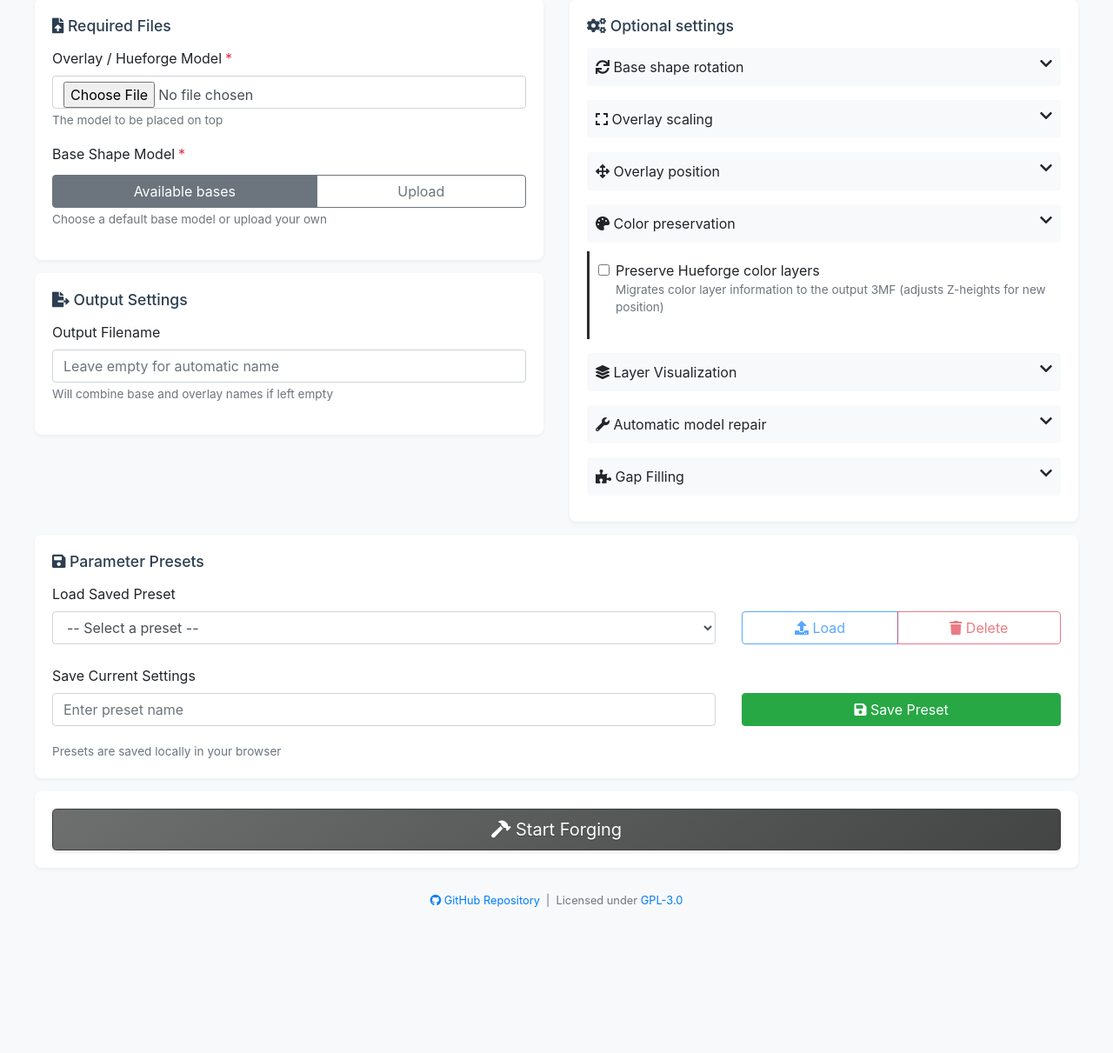
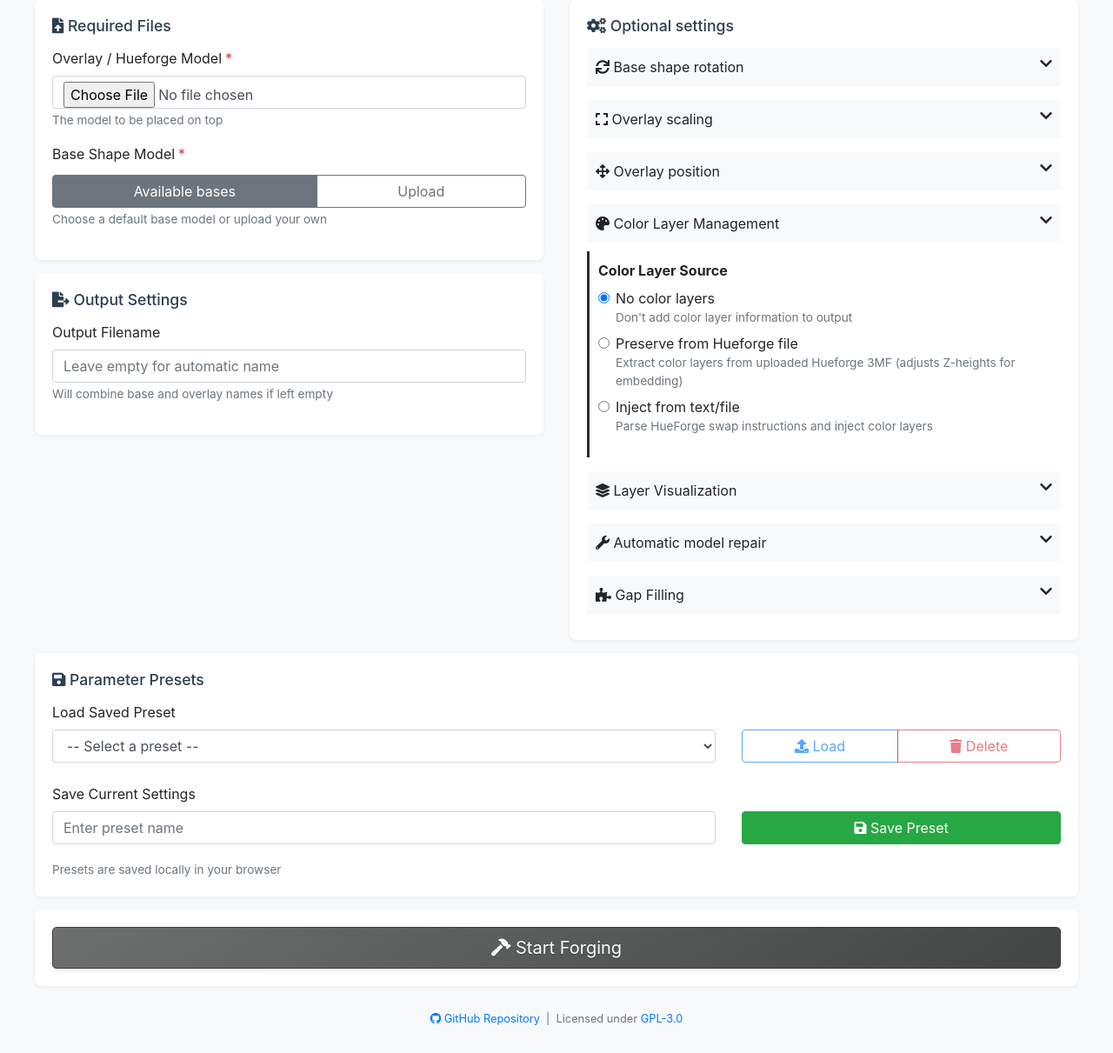
Before and after one commit to S1N4X/SmithForge-WebUI, a FastAPI app: template web/templates/index.html in a window 1280 px wide, after a click on "Color Layer Management". Shown: the part 846-2057 px from the top of the page at 87% size. Before the commit the page ends 1889 px from the top, so only its background shows below. Run offline with FastAPI, Linux system fonts and the light colour scheme; the template is opened without the code that fills it, so the values that code supplies are empty; some libraries are stand-ins or nearby versions.

Commit message:
Implement text-based color layer injection for HueForge swap instructions
Features:
- Added color mode selection (none/preserve/inject) to replace checkbox
- New textarea and file upload for HueForge swap instructions text
- Mutual exclusivity between preserve and inject color modes
- Updated web UI with improved layout and validation
- Modified backend to handle text injection parameters
- Updated CLAUDE.md with comprehensive color layer documentation

UI Changes:
- Radio button group for color layer mode selection
- Collapsible section for swap instructions input
- Support for both textarea input and file upload
- Improved form validation and user feedback

Backend Changes:
- Replaced preserve_colors bool with color_mode string parameter
- Added swap_instructions_text and swap_instructions_file handling
- Pass text directly to smithforge via --inject-colors-text parameter
- Updated submodule to latest with text parsing support

This feature allows users to manually specify color layers using
HueForge's swap instruction format as an alternative to preserving
layers from the original file.

🤖 Generated with [Claude Code](https://claude.com/claude-code)

Co-Authored-By: Claude <noreply@anthropic.com>

```diff
--- a/web/main.py
+++ b/web/main.py
@@ -56,7 +56,7 @@ def get_form(
     xshift: float = None,
     yshift: float = None,
     zshift: float = None,
-    preserve_colors: bool = True
+    color_mode: str = "none"
 ):
     """
     Render the main HTML form that allows the user
@@ -74,7 +74,7 @@ def get_form(
         "xshift": xshift,
         "yshift": yshift,
         "zshift": zshift,
-        "preserve_colors": preserve_colors,
+        "color_mode": color_mode,
         "default_base_models": default_base_models
     })
 
@@ -213,7 +213,9 @@ async def run_smithforge(
     xshift: str = Form(""),  # Accept as string, parse later
     yshift: str = Form(""),  # Accept as string, parse later
     zshift: str = Form(""),  # Accept as string, parse later
-    preserve_colors: bool = Form(True),  # Default to True (enabled)
+    color_mode: str = Form("none"),  # Color layer mode: none, preserve, inject
+    swap_instructions_text: str = Form(""),  # Text swap instructions
+    swap_instructions_file: UploadFile = File(None),  # Text file with swap instructions
     auto_repair: bool = Form(False),  # Auto-repair mesh issues
     fill_gaps: bool = Form(False),  # Fill gaps between overlay and base
 ):
@@ -295,9 +297,24 @@ async def run_smithforge(
     if scaledown:
         command.append("--scaledown")
 
-    # If preserve_colors is checked, pass the --preserve-colors flag
-    if preserve_colors:
+    # Handle color layer mode
+    if color_mode == "preserve":
         command.append("--preserve-colors")
+    elif color_mode == "inject":
+        # Get swap instructions text (from textarea or file)
+        swap_text = swap_instructions_text.strip()
+
+        # If file is provided, read it and prefer file content over textarea
+        if swap_instructions_file and swap_instructions_file.filename:
+            file_content = await swap_instructions_file.read()
+            swap_text = file_content.decode('utf-8')
+
+        if swap_text:
+            # Pass the text directly as an argument
+            command += ["--inject-colors-text", swap_text]
+        else:
+            # No text provided - should show error but let smithforge handle it
+            print("⚠️  Warning: Inject mode selected but no swap instructions provided")
 
     # If auto_repair is checked, pass the --auto-repair flag
     if auto_repair:
@@ -360,9 +377,9 @@ async def run_smithforge(
                 "xshift": xshift_val,
                 "yshift": yshift_val,
                 "zshift": zshift_val,
-                "preserve_colors": preserve_colors,
+                "color_mode": color_mode,
                 "auto_repair": auto_repair,
-                #DEV: "fill": fill
+                "fill_gaps": fill_gaps
             }
         )
     else:
--- a/web/templates/index.html
+++ b/web/templates/index.html
@@ -295,14 +295,54 @@
                         </div>
 
                         <div class="optional-toggle mt-3" onclick="toggleSection('colors')">
-                            <i class="fas fa-palette"></i>  Color preservation
+                            <i class="fas fa-palette"></i>  Color Layer Management
                             <i class="fas fa-chevron-down float-right"></i>
                         </div>
                         <div id="colors" class="optional-section">
-                            <div class="form-group form-check">
-                                <input type="checkbox" class="form-check-input" id="preserve_colors" name="preserve_colors" {% if preserve_colors %}checked{% endif %}>
-                                <label class="form-check-label" for="preserve_colors">Preserve Hueforge color layers</label>
-                                <small class="help-text d-block">Migrates color layer information to the output 3MF (adjusts Z-heights for new position)</small>
+                            <div class="form-group">
+                                <label class="font-weight-bold">Color Layer Source</label>
+                                <div class="form-check">
+                                    <input type="radio" class="form-check-input" id="color_mode_none" name="color_mode" value="none" checked onchange="toggleColorMode()">
+                                    <label class="form-check-label" for="color_mode_none">
+                                        No color layers
+                                    </label>
+                                    <small class="help-text d-block">Don't add color layer information to output</small>
+                                </div>
+                                <div class="form-check mt-2">
+                                    <input type="radio" class="form-check-input" id="color_mode_preserve" name="color_mode" value="preserve" onchange="toggleColorMode()">
+                                    <label class="form-check-label" for="color_mode_preserve">
+                                        Preserve from Hueforge file
+                                    </label>
+                                    <small class="help-text d-block">Extract color layers from uploaded Hueforge 3MF (adjusts Z-heights for embedding)</small>
+                                </div>
+                                <div class="form-check mt-2">
+                                    <input type="radio" class="form-check-input" id="color_mode_inject" name="color_mode" value="inject" onchange="toggleColorMode()">
+                                    <label class="form-check-label" for="color_mode_inject">
+                                        Inject from text/file
+                                    </label>
+                                    <small class="help-text d-block">Parse HueForge swap instructions and inject color layers</small>
+                                </div>
+                            </div>
+
+                            <div id="inject_text_container" class="mt-3" style="display: none;">
+                                <div class="form-group">
+                                    <label for="swap_instructions_text">HueForge Swap Instructions</label>
+                                    <textarea class="form-control" id="swap_instructions_text" name="swap_instructions_text" rows="8" placeholder="Filaments Used:
+PLA BambuLab Basic Black
+PLA BambuLab Basic Cobalt Blue
+PLA BambuLab Basic Sunflower Yellow
+
+Swap Instructions:
+Start with Black
+At layer #8 (0.72mm) swap to Cobalt Blue
+At layer #15 (1.28mm) swap to Sunflower Yellow"></textarea>
+                                    <small class="help-text d-block mt-1">Paste HueForge swap instructions here</small>
+                                </div>
+                                <div class="form-group">
+                                    <label for="swap_instructions_file">Or upload text file</label>
+                                    <input type="file" class="form-control-file" id="swap_instructions_file" name="swap_instructions_file" accept=".txt">
+                                    <small class="help-text d-block">Upload a .txt file containing swap instructions</small>
+                                </div>
                             </div>
                         </div>
 
@@ -446,6 +486,12 @@
             section.style.display = currentDisplay === 'block' ? 'none' : 'block';
         }
 
+        function toggleColorMode() {
+            const injectMode = document.getElementById('color_mode_inject').checked;
+            const injectContainer = document.getElementById('inject_text_container');
+            injectContainer.style.display = injectMode ? 'block' : 'none';
+        }
+
         // Add new function to generate filename
         function updateOutputFilename() {
             const baseFile = document.getElementById('base_file').files[0];
```
Also changed, not shown: CLAUDE.md (+57 -1 lines).
